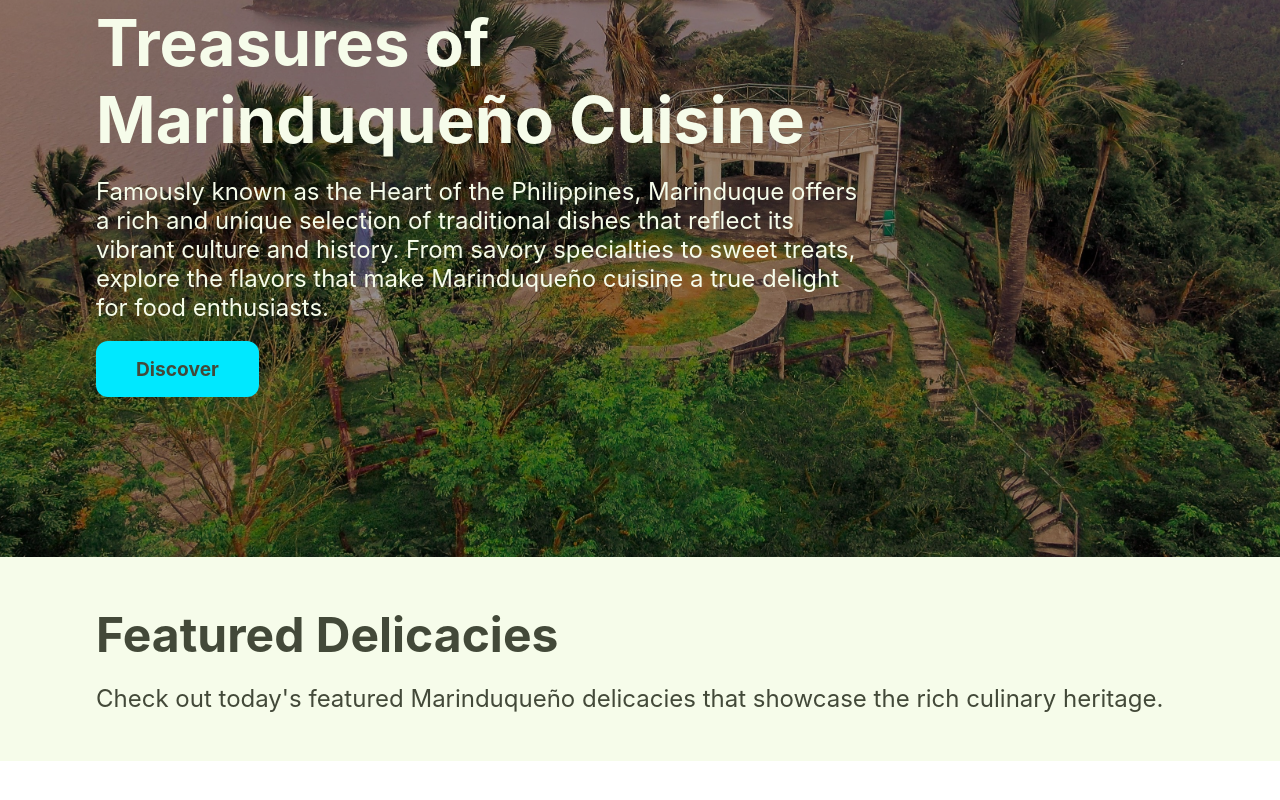
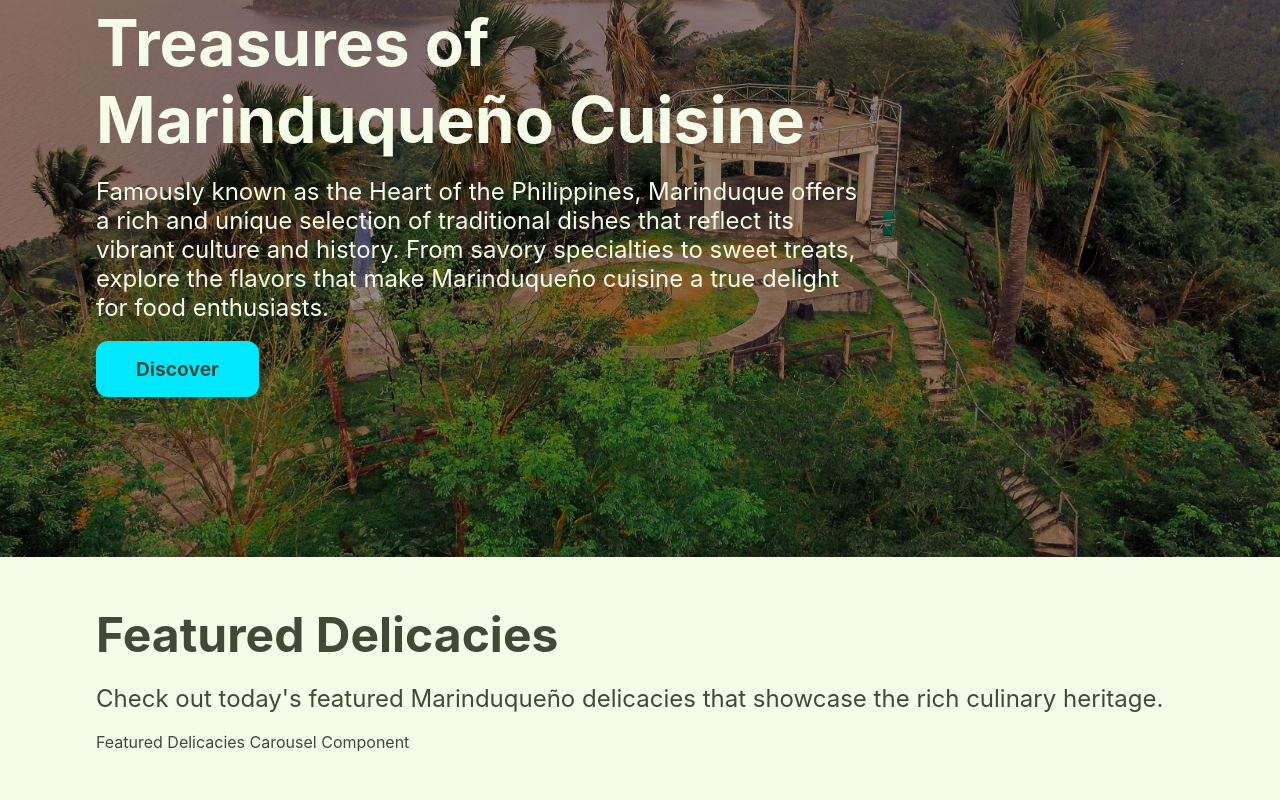
Before and after one commit to gabrieljamesbenedict/delicious-discoveries, a React (Create React App) app: page /home in a window 1280 px wide. Shown: the part 324-1124 px from the top of the page. Before the commit the page ends 1085 px from the top, so only its background shows below. Built offline with nearby package versions, Linux system fonts and the light colour scheme.

Commit message:
feat: add FeaturedDelicaciesCarousel component

```diff
--- /dev/null
+++ b/src/Components/FeaturedDelicaciesCarousel.js
@@ -0,0 +1,11 @@
+import "../Styles/Home.css";
+
+function FeaeturedDelicaciesCarousel() {
+    return (
+        <div>
+            <p>Featured Delicacies Carousel Component</p>
+        </div>
+    );
+};
+
+export default FeaeturedDelicaciesCarousel;
--- a/src/Pages/Home.js
+++ b/src/Pages/Home.js
@@ -1,3 +1,4 @@
+import FeaeturedDelicaciesCarousel from "../Components/FeaturedDelicaciesCarousel";
 import "../Styles/Home.css";
 import { Link } from "react-router-dom";
 
@@ -31,6 +32,7 @@ function Home() {
                 <div className="featured-delicacies-content">
                     <h1 className="featured-delicacies-title">{featuredDelicaciesTitle}</h1>
                     <p className="featured-delicacies-text">{featuredDelicaciesText}</p>
+                    <FeaeturedDelicaciesCarousel />
                 </div>
             </section>
 
```
Also changed, not shown: src/Styles/FeaturedDelicaciesCarousel.css (added).
